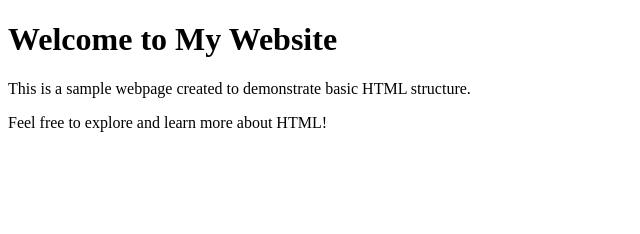
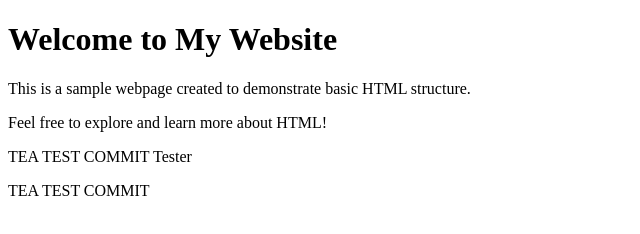
Before and after one commit to pajkicteaus/Test-folder, a plain HTML site: page index.html in a window 1280 px wide. Shown: the whole page, without its empty margins (0-640 px from the left). Drawn offline with Linux system fonts and the light colour scheme.

Commit message:
add new text line

```diff
--- a/index.html
+++ b/index.html
@@ -9,5 +9,7 @@
     <h1>Welcome to My Website</h1>
     <p>This is a sample webpage created to demonstrate basic HTML structure.</p>
     <p>Feel free to explore and learn more about HTML!</p>
+    <p>TEA TEST COMMIT Tester</p>
+<p>TEA TEST COMMIT</p>
 </body>
 </html>
```
